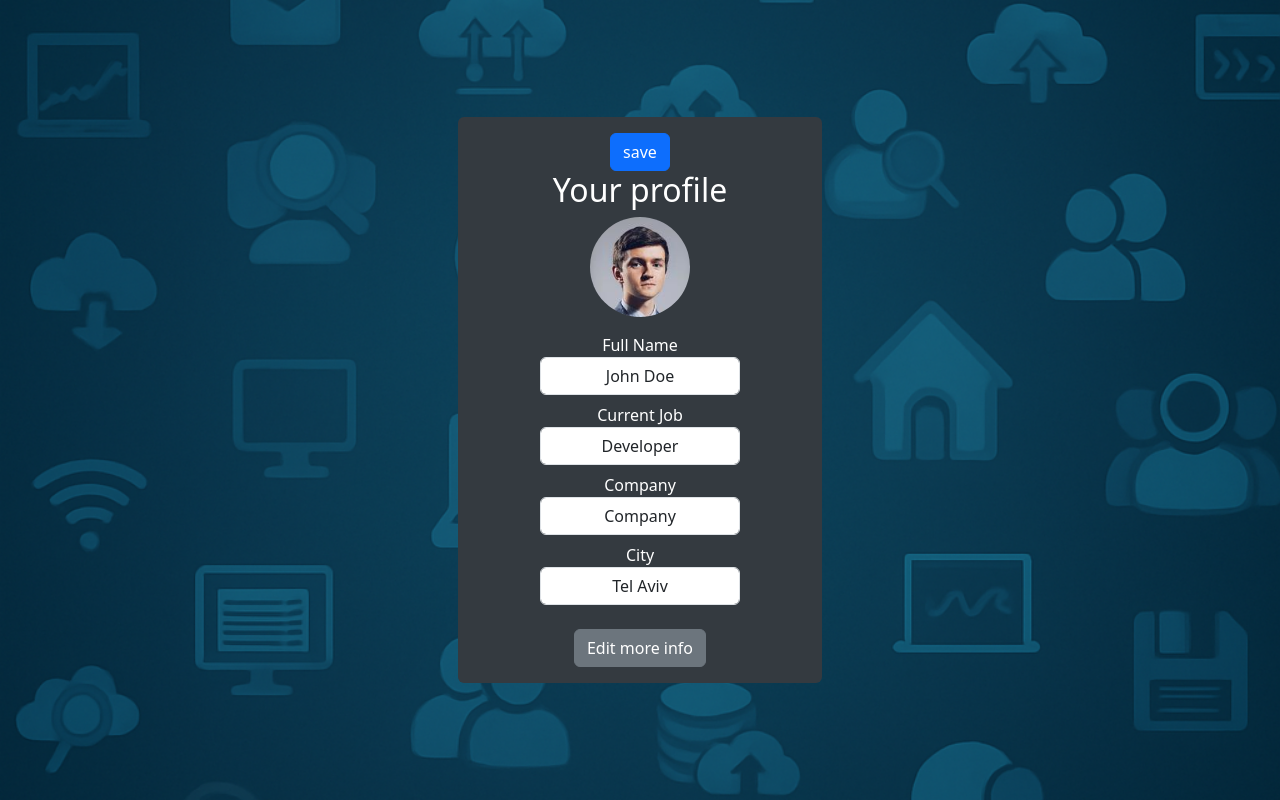
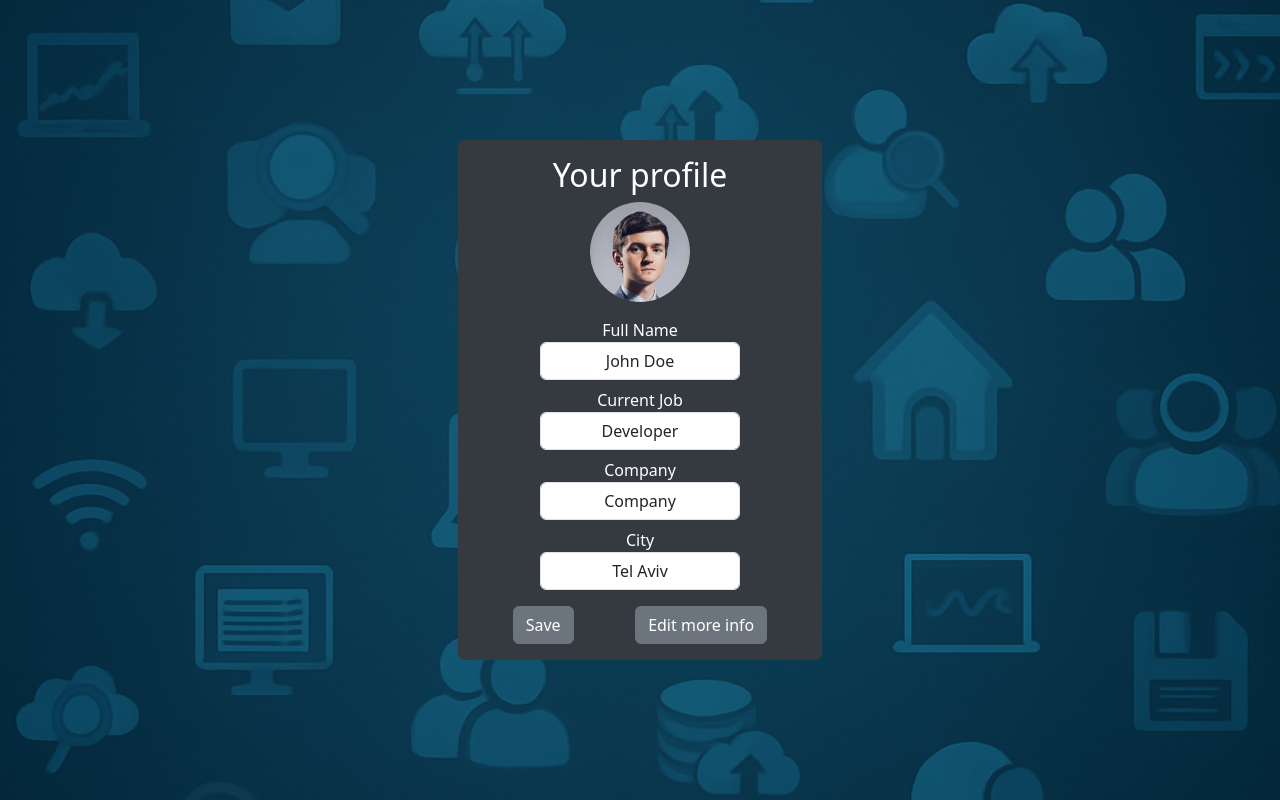
Before and after one commit to aviya1221/spintGroup4-cli, a React (Vite) app: page /user/profile in a window 1280 px wide. Built offline with nearby package versions, Linux system fonts and the light colour scheme.

Commit message:
fix save button

```diff
--- a/src/userComp/AuthLayout.jsx
+++ b/src/userComp/AuthLayout.jsx
@@ -1,7 +1,5 @@
-import React from "react";
+
 import { Routes, Route } from "react-router-dom";
-import Login from "./Login";
-import Signup from "./Welcome";
 import UserScreen from "./UserScreen";
 import Welcome from "./Welcome";
 import UserDetail from "./UserDetail";
--- /dev/null
+++ b/src/userComp/SaveButton.jsx
@@ -0,0 +1,19 @@
+import React from "react";
+import { Button } from "react-bootstrap";
+
+export default function SaveButton({ getValues }) {
+  const handleClick = () => {
+    const values = getValues();
+    console.log("Saved data as JSON:", values);
+  };
+
+  return (
+    <Button
+      variant="secondary"
+      className="ms-2"
+      onClick={handleClick}
+    >
+      Save
+    </Button>
+  );
+}
--- a/src/userComp/UserDetail.jsx
+++ b/src/userComp/UserDetail.jsx
@@ -1,20 +1,20 @@
 import React from "react";
 import { Container } from "react-bootstrap";
 
-export default function UserDetails() {
+export default function UserDetails({ refs }) {
   return (
     <Container fluid className="p-4" style={{ backgroundColor: "#495057", color: "#fff", height: "100vh" }}>
       <h3>Additional user details</h3>
       <label>Phone</label>
-      <input className="form-control mb-2" defaultValue="+972-50-1234567" />
-      <label>Website</label>
-      <input className="form-control mb-2" defaultValue="https://example.com" />
-      <label>email</label>
-      <input type="email" className="form-control mb-2" defaultValue="4Community@gmail.com" />
-      <label>Website</label>
-      <input className="form-control mb-2" defaultValue="https://example.com" />
-      <label>Website</label>
-      <input className="form-control mb-2" defaultValue="https://example.com" />
+      <input ref={refs.phoneRef} className="form-control mb-2" defaultValue="+972-50-1234567" />
+      <label>LinkedIn</label>
+      <input ref={refs.linkedinRef} className="form-control mb-2" defaultValue="https://example.com" />
+      <label>Email</label>
+      <input ref={refs.emailRef} type="email" className="form-control mb-2" defaultValue="4Community@gmail.com" />
+      <label>Years of experience</label>
+      <input ref={refs.yearsRef} type="number" className="form-control mb-2" defaultValue="10" />
+      <label>Skills</label>
+      <input ref={refs.skillsRef} className="form-control mb-2" defaultValue="HTML,CSS" />
     </Container>
   );
 }
--- a/src/userComp/UserScreen.jsx
+++ b/src/userComp/UserScreen.jsx
@@ -1,9 +1,35 @@
-    import React, { useState } from "react";
+import React, { useState, useRef } from "react";
 import { Container, Row, Col, Button } from "react-bootstrap";
 import UserDetails from "./UserDetail";
+import SaveButton from "./SaveButton";
 
 export default function UserScreen() {
   const [showDetails, setShowDetails] = useState(false);
+
+  const fullNameRef = useRef();
+  const currentJobRef = useRef();
+  const companyRef = useRef();
+  const cityRef = useRef();
+
+  const phoneRef = useRef();
+  const linkedinRef = useRef();
+  const emailRef = useRef();
+  const yearsRef = useRef();
+  const skillsRef = useRef();
+
+  const getValues = () => {
+    return {
+      "Full Name": fullNameRef.current.value,
+      "Current Job": currentJobRef.current.value,
+      "Company": companyRef.current.value,
+      "City": cityRef.current.value,
+      "Phone": phoneRef.current.value,
+      "LinkedIn": linkedinRef.current.value,
+      "Email": emailRef.current.value,
+      "Years of experience": yearsRef.current.value,
+      "Skills": skillsRef.current.value
+    };
+  };
 
   const panelStyle = {
     position: "fixed",
@@ -22,35 +48,49 @@
     <div style={{ position: "relative" }}>
       <Container fluid className="p-4">
         <Row className="justify-content-center">
+          <Col xs={12} sm={10} md={8} lg={6} xl={6}>
+            <div className="p-3 rounded" style={{ backgroundColor: "#343a40", color: "#fff", position: "relative" }}>
 
-          <Col xs={12} sm={10} md={8} lg={6} xl={6}>
-            <div className="p-3 rounded" style={{ backgroundColor: "#343a40", color: "#fff" }}>
-                <Button>save</Button>
               <h2>Your profile</h2>
               <img src="/Img/1.jpg" alt="Profile" style={{ width: "100px", borderRadius: "50%" }} />
               <div className="mt-3">
                 <label>Full Name</label>
-            <input className="form-control mb-2 mx-auto" defaultValue="John Doe" style={{ width: "60%", textAlign: "center" }} />
+                <input ref={fullNameRef} className="form-control mb-2 mx-auto" defaultValue="John Doe" style={{ width: "60%", textAlign: "center" }} />
                 <label>Current Job</label>
-            <input className="form-control mb-2 mx-auto" defaultValue="Developer" style={{ width: "60%", textAlign: "center" }} />
+                <input ref={currentJobRef} className="form-control mb-2 mx-auto" defaultValue="Developer" style={{ width: "60%", textAlign: "center" }} />
                 <label>Company</label>
-            <input className="form-control mb-2 mx-auto" defaultValue="Company" style={{ width: "60%", textAlign: "center" }} />
+                <input ref={companyRef} className="form-control mb-2 mx-auto" defaultValue="Company" style={{ width: "60%", textAlign: "center" }} />
                 <label>City</label>
-            <input className="form-control mb-2 mx-auto" defaultValue="Tel Aviv" style={{ width: "60%", textAlign: "center" }} />
+                <input ref={cityRef} className="form-control mb-2 mx-auto" defaultValue="Tel Aviv" style={{ width: "60%", textAlign: "center" }} />
               </div>
-            <Button
-              variant="secondary"
-              className="mt-3"
-              onClick={() => setShowDetails(!showDetails)}
-            >
+
+
+
+           <div className="d-flex justify-content-around align-items-center mt-3">
+            <SaveButton getValues={getValues} />
+
+                <Button variant="secondary" className="me-2"
+                    onClick={() => setShowDetails(!showDetails)}>
                     {showDetails ? "Close details" : "Edit more info"}
                 </Button>
+
+            </div>
+
         </div>
           </Col>
         </Row>
       </Container>
+
       <div style={panelStyle}>
-            <UserDetails />
+        <UserDetails
+          refs={{
+            phoneRef,
+            linkedinRef,
+            emailRef,
+            yearsRef,
+            skillsRef
+          }}
+        />
       </div>
     </div>
   );
```
Lines whose indentation alone changed are shown as unchanged.
